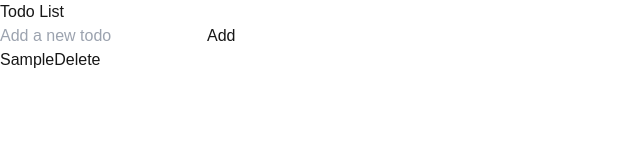
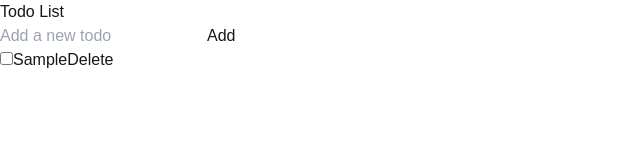
Before and after one commit to AlvisonHunterArnuero/dnd-kit-draggable-todo-list, a Next.js app: page / in a window 1280 px wide. Both pictures are taken after typing "Sample" into the empty fields and a click on the button "Add". Shown: the top 160 px of the page, without its empty margins (0-640 px from the left). Built offline with nearby package versions, Linux system fonts and the light colour scheme.

Commit message:
refactor(todo-list): enhanced todo-list items by adding a completed key. fixed constraint issue when dragging parent not allowing onclick on children. added checkbox to completed tasks

```diff
--- a/src/components/TodoList.tsx
+++ b/src/components/TodoList.tsx
@@ -42,10 +42,23 @@ export const TodoList = () => {
       const newTodo: Todo = {
         id: `todo-${uuidv4()}`,
         text: inputValue.trim(),
+        completed: false,
       };
       setTodos([...todos, newTodo]);
       setInputValue('');
     }
+  };
+
+  const handleCheckbox = (e: React.ChangeEvent<HTMLInputElement>) => {
+    const id = e.target?.id.slice(4);
+    setTodos((todos) =>
+      todos.map((todo) =>
+        todo.id === id
+          ? { ...todo, completed: !todo.completed }
+          : todo
+      )
+    );
+    localStorage.setItem('todos', JSON.stringify(todos));
   };
 
   const handleDeleteTodo = (id: string) => {
@@ -67,8 +80,15 @@ export const TodoList = () => {
     }
   };
 
+  // it took me a while to figure out why the pointer sensor wasn't working
+  // it turns out that the activation constraints param is required
+  // to make it work with the delete button on the SortableItem component
   const sensors = useSensors(
-    useSensor(PointerSensor),
+    useSensor(PointerSensor, {
+      activationConstraint: {
+        distance: 8,
+      },
+    }),
     useSensor(KeyboardSensor, {
       coordinateGetter: sortableKeyboardCoordinates,
     })
@@ -79,6 +99,7 @@ export const TodoList = () => {
       <h1 className="text-2xl font-bold mb-4">Todo List</h1>
       <div className="flex mb-4">
         <input
+          id="todo-input"
           type="text"
           value={inputValue}
           onChange={(e) => setInputValue(e.target.value)}
@@ -102,13 +123,20 @@ export const TodoList = () => {
           items={todos}
           strategy={verticalListSortingStrategy}
         >
-          {todos.map(({ id, text }) => (
+          {todos.map(({ id, text, completed }) => (
             <SortableItem
               key={id}
               id={id}
               onDelete={handleDeleteTodo}
             >
-              {text}
+              <input
+                id={`chk-${id}`}
+                type="checkbox"
+                defaultChecked={completed}
+                onChange={handleCheckbox}
+                className="mr-2"
+              />
+              <span className={`${completed ? "line-through text-sky-200": "text-green-400"}`}>{text}</span>
             </SortableItem>
           ))}
         </SortableContext>
```
